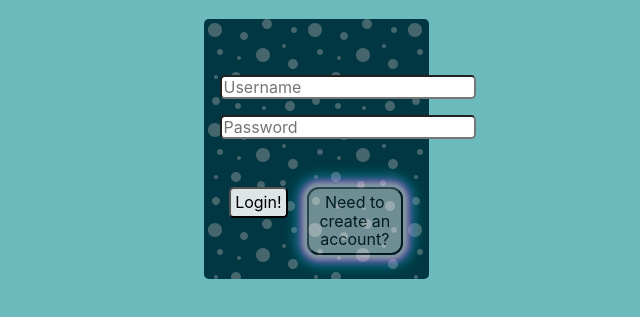
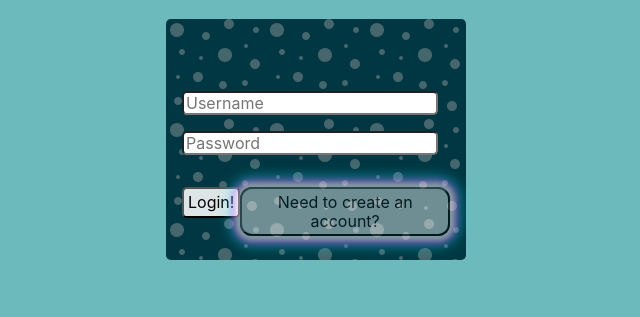
Before and after one commit to Claim-Academy-JS/registration-form-in-class-danielkarpen, a website: page index.html in a window 1280 px wide. Both pictures are taken after a click on the button "Already have an account?". Shown: the part 61-378 px from the top of the page, without its empty margins (324-964 px from the left). Drawn offline with nearby package versions, Linux system fonts and the light colour scheme.

Commit message:
fixed toggle issue for chrome browser

```diff
--- a/index.html
+++ b/index.html
@@ -16,7 +16,7 @@
   <body>
     <!-- Create a registration form with fields for first name, last name, username, password, email and phone number -->
     <h1>Registration Form</h1>
-    <form class="card" action="" method="get" class="registration">
+    <form class="card registration" action="" method="get">
       <div>
         <label class="screen-reader-text" for="fname">First Name</label>
         <input type="text" id="fname" placeholder="First Name" required />
@@ -28,6 +28,11 @@
         <p class="is-hidden">Last Name is required!</p>
       </div>
       <div>
+        <label class="screen-reader-text" for="email">E-mail</label>
+        <input type="email" id="email" placeholder="E-mail" required />
+        <p class="is-hidden">This doesn't look like an E-mail address!</p>
+      </div>
+      <div>
         <label class="screen-reader-text" for="uname">Username</label>
         <input type="text" id="uname" placeholder="Username" required />
         <p class="is-hidden">Username is required!</p>
@@ -35,11 +40,6 @@
       <div>
         <label class="screen-reader-text" for="password">Password</label>
         <input type="password" id="password" placeholder="Password" required />
-      </div>
-      <div>
-        <label class="screen-reader-text" for="email">E-mail</label>
-        <input type="email" id="email" placeholder="E-mail" required />
-        <p class="is-hidden">This doesn't look like an E-mail address!</p>
       </div>
       <div class="flex flex--align-center flex--justify-between">
         <button type="submit">Register!</button>
--- a/scripts.js
+++ b/scripts.js
@@ -4,16 +4,23 @@
 // when toggleBtn is clicked, hide all inputs except for username and password
 const submitBtn = document.querySelector('button[type="submit"]');
 const toggleBtn = document.querySelector("#toggle-btn");
-const toggledInputs = document.querySelectorAll("input:not(#uname, #password)");
+const toggledInputs = Array.from(document.querySelectorAll("input")).slice(
+  0,
+  3
+);
 
 toggleBtn.addEventListener("click", function () {
-  for (let i = 0; i < toggledInputs.length; i += 1) {
-    toggledInputs[i].classList.add("is-hidden");
-  }
   if (this.innerText === "Already have an account?") {
+    for (let i = 0; i < toggledInputs.length; i += 1) {
+      toggledInputs[i].classList.add("is-hidden");
+    }
     this.innerText = "Need to create an account?";
     submitBtn.innerText = "Login!";
   } else {
+    const hiddenInputs = document.querySelectorAll("input.is-hidden");
+    for (let i = 0; i < hiddenInputs.length; i += 1) {
+      hiddenInputs[i].classList.add("is-visible");
+    }
     this.innerText = "Already have an account?";
     submitBtn.innerText = "Register!";
   }
--- a/style.css
+++ b/style.css
@@ -21,7 +21,6 @@ button {
   border-radius: 0.3rem;
   margin: auto;
   margin-top: 1rem;
-  max-width: 96px;
   padding: 0.25rem;
   transition: all 0.4s ease;
 }
@@ -55,7 +54,7 @@ button:hover {
   display: flex;
   flex-direction: column;
   margin: 0 auto;
-  max-width: 225px;
+  max-width: 300px;
   padding: 1rem;
 }
 .screen-reader-text {
```
